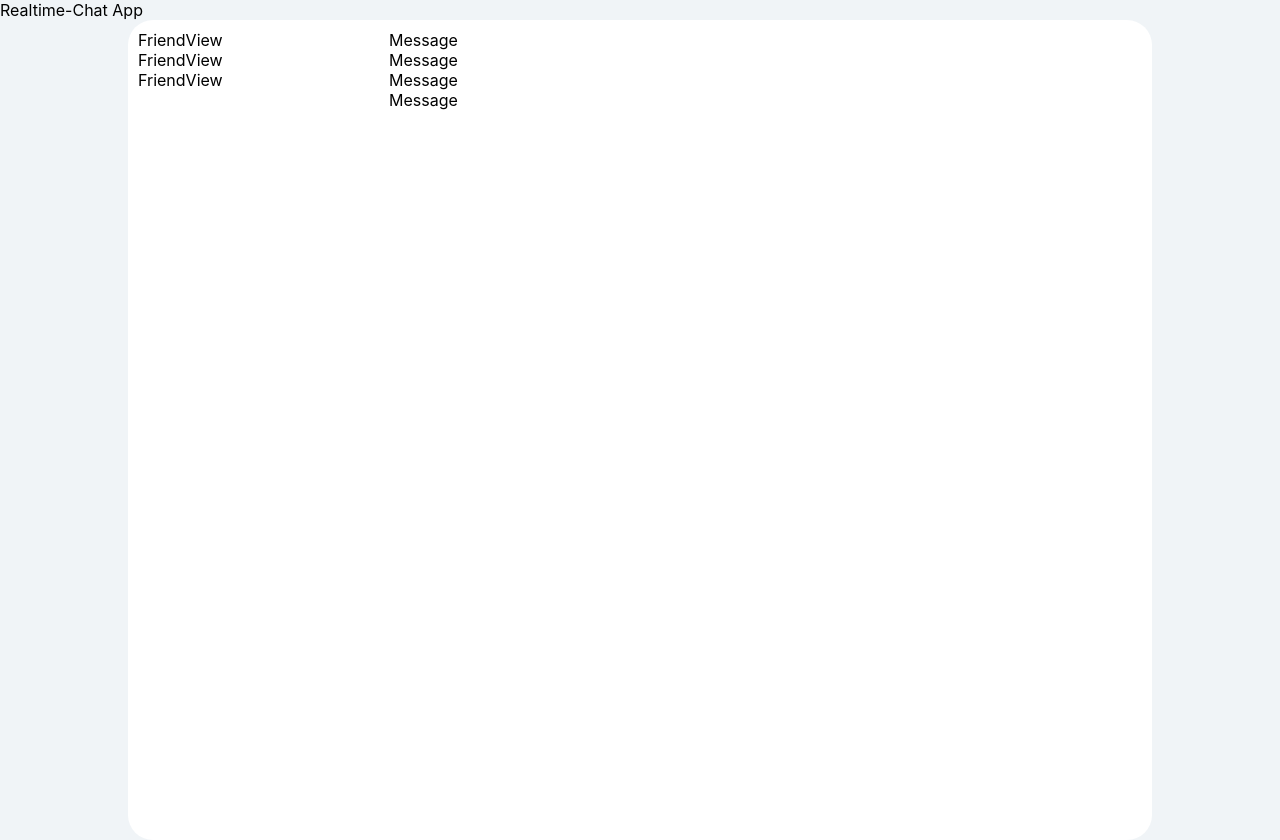
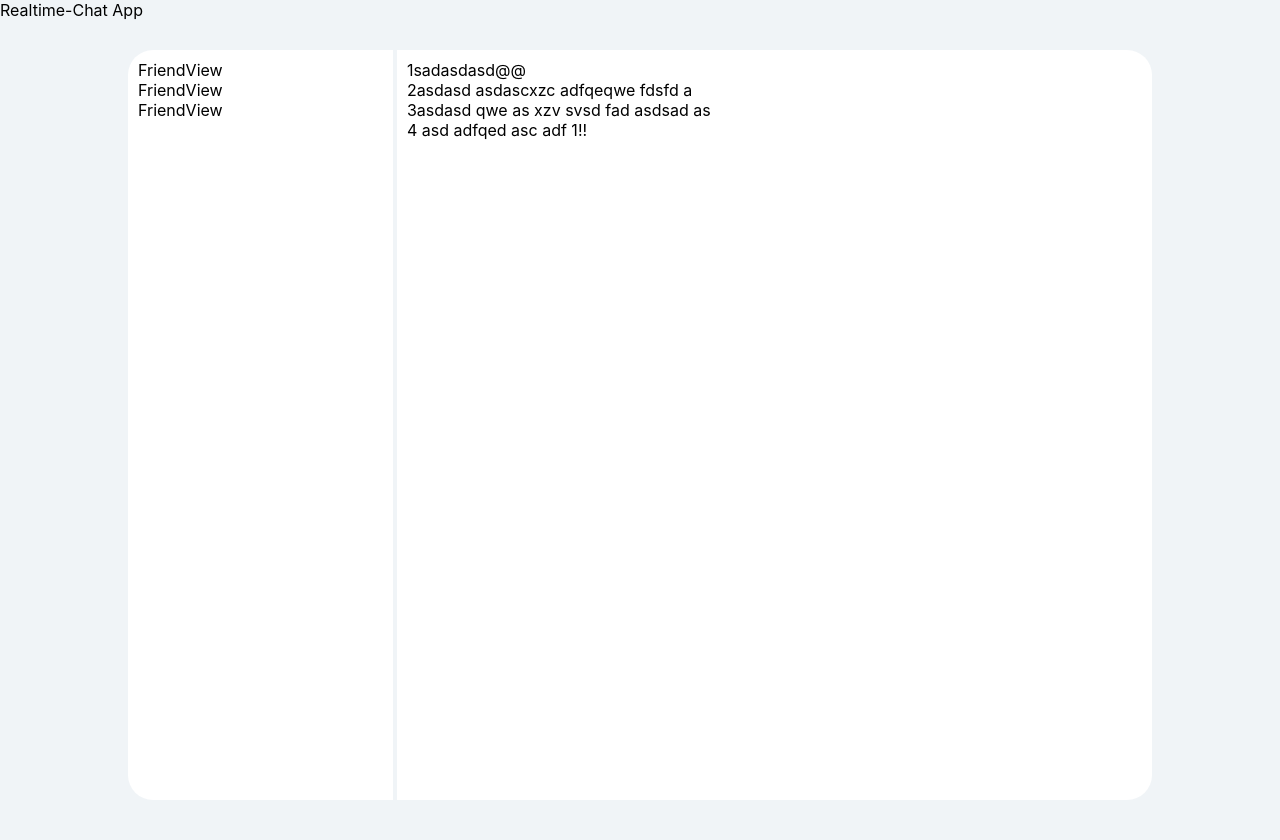
Before and after one commit to Galcarmi/realtime-chat, a React (Create React App) app in the folder frontend/: page / in a window 1280 px wide. After the commit the page ends 800 px from the top, so only its background shows below. Built offline with nearby package versions, Linux system fonts and the light colour scheme.

Commit message:
improved project layout

```diff
--- a/frontend/src/App.module.css
+++ b/frontend/src/App.module.css
@@ -1,3 +1,3 @@
 .root{
-    height:100%;
+    height:calc(100% - 50px);
 }
--- a/frontend/src/App.tsx
+++ b/frontend/src/App.tsx
@@ -12,7 +12,7 @@ function App() {
   },[])
   return (
     <div className={s.root}>
-    <Header name="Realtime-Chat App"/>
+    <Header name="Realtime-Chat App" height={50}/>
     <Container>
       <ChatApplication/>
     </Container>
--- a/frontend/src/components/container/chat-application/ChatApplication.tsx
+++ b/frontend/src/components/container/chat-application/ChatApplication.tsx
@@ -1,4 +1,5 @@
 import React, { FC } from 'react';
+import Line from '../utils/line/Line';
 import Chat from './chat/Chat';
 import FriendsPanel from './friends-panel/FriendsPanel';
 const s = require('./layout.module.css');
@@ -10,6 +11,7 @@ const ChatApplication : FC<ChatApplicationProps>  = (props) => {
     return (
         <div className={[s.chat_application_layout, chatApplicationStyles.chat_application].join(' ')}>
              <FriendsPanel></FriendsPanel>
+             <Line horizontal={false}/>
              <Chat></Chat>
         </div>
     );
--- a/frontend/src/components/container/chat-application/chat/Chat.tsx
+++ b/frontend/src/components/container/chat-application/chat/Chat.tsx
@@ -5,10 +5,10 @@ import s from '../layout.module.css';
 function Chat() {
     return (
         <div className={s.chat_layout}>
-            <Message></Message>
-            <Message></Message>
-            <Message></Message>
-            <Message></Message>
+            <Message content={'1sadasdasd@@'}></Message>
+            <Message content={'2asdasd asdascxzc adfqeqwe fdsfd a'}></Message>
+            <Message content={'3asdasd qwe as xzv svsd fad asdsad as'}></Message>
+            <Message content={'4 asd adfqed asc adf 1!!'}></Message>
         </div>
     );
 }
--- a/frontend/src/components/container/chat-application/chat/message/Message.tsx
+++ b/frontend/src/components/container/chat-application/chat/message/Message.tsx
@@ -1,10 +1,13 @@
-import React from 'react';
+import React, {FC} from 'react';
 
+type MessageProps = {
+    content: string;
+}
 
-function Message() {
+const Message: FC<MessageProps> = (props) => {
     return (
         <div>
-            Message
+            {props.content}
         </div>
     );
 }
--- a/frontend/src/components/container/chat-application/chatApplication.module.css
+++ b/frontend/src/components/container/chat-application/chatApplication.module.css
@@ -1,5 +1,4 @@
 .chat_application{
     background-color: white;
     border-radius:25px;
-    padding:10px;
 }
--- a/frontend/src/components/container/chat-application/friends-panel/friends-panel.module.css
+++ /dev/null
@@ -1,3 +0,0 @@
-.layout{
-
-}
--- a/frontend/src/components/container/chat-application/layout.module.css
+++ b/frontend/src/components/container/chat-application/layout.module.css
@@ -1,12 +1,14 @@
-.chat_application_layout{
-    display:flex;
-    height:100%;
+.chat_application_layout {
+  display: flex;
+  height: 100%;
 }
 
-.friends_panel_layout{
-width:25%;
+.friends_panel_layout {
+  width: 25%;
+  padding:10px;
 }
 
-.chat_layout{
-width:75%;
+.chat_layout {
+  width: 75%;
+  padding:10px;
 }
--- a/frontend/src/components/container/header/Header.tsx
+++ b/frontend/src/components/container/header/Header.tsx
@@ -1,12 +1,13 @@
 import React, { FC } from 'react';
 
 type HeaderProps = {
-    name:string
+    name:string;
+    height:number;
 }
 
 const Header : FC<HeaderProps>  = (props) => {
     return (
-        <div>
+        <div style={{height:props.height}}>
             {props.name}
         </div>
     );
--- /dev/null
+++ b/frontend/src/components/container/utils/line/Line.tsx
@@ -0,0 +1,26 @@
+import React, { FC } from 'react';
+const LineCss = require('./line.module.css');
+
+type LineProps = {
+    horizontal: boolean
+}
+
+const Line: FC<LineProps> = (props) => {
+
+    const renderLine = () => {
+        if(props.horizontal){
+            return (<div className={LineCss.horizontalLine}></div>)
+        }
+        else{
+            return (<div className={LineCss.verticalLine}></div>)
+        }
+    }
+
+    return (
+        <>
+            {renderLine()}
+        </>
+    );
+}
+
+export default Line;
--- /dev/null
+++ b/frontend/src/components/container/utils/line/line.module.css
@@ -0,0 +1,13 @@
+.horizontalLine{
+    height:4px;
+    width:100%;
+    background-color:black;
+    background-color:rgba(240,244,247,1);
+}
+
+.verticalLine{
+    width:4px;
+    height:100%;
+    background-color:black;
+    background-color:rgba(240,244,247,1);
+}
```
Also changed, not shown: frontend/src/components/container/line/Line.tsx (deleted).
